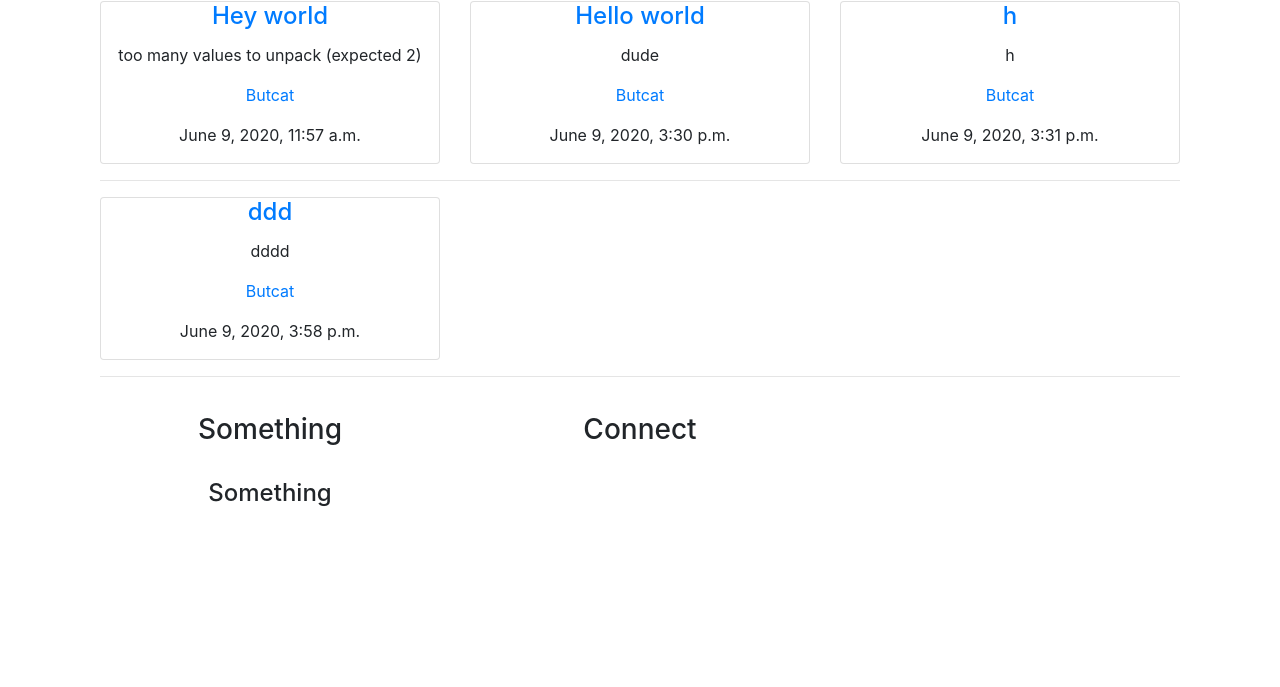
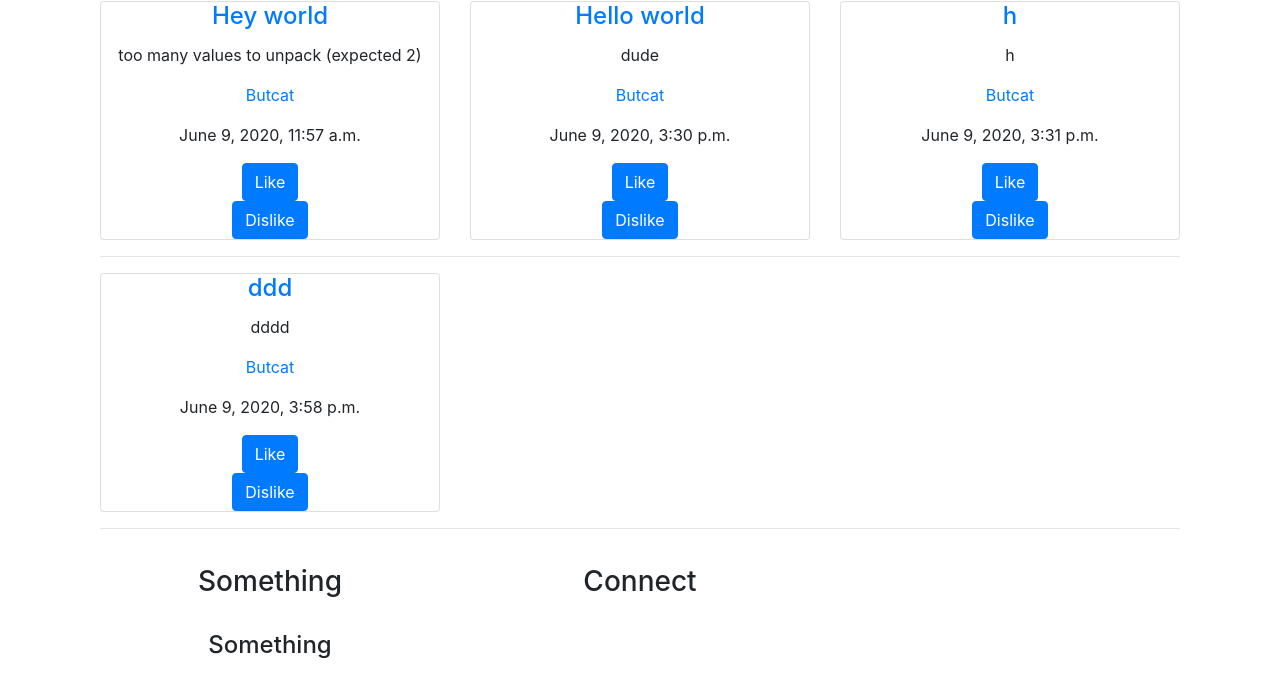
Before and after one commit to iButcat/electro, a Django app: page /groups/detail/1 in a window 1280 px wide. Shown: the part 561-1248 px from the top of the page. Before the commit the page ends 1067 px from the top, so only its background shows below. Run offline with Django 3.2, Linux system fonts and the light colour scheme; data comes from the database, SQL or seed files in the repository; some libraries are stand-ins or nearby versions.

Commit message:
add like/dislike button

```diff
--- a/electro_project/groups/templates/group/detail_group.html
+++ b/electro_project/groups/templates/group/detail_group.html
@@ -64,8 +64,19 @@
                               <h4 class="card-title"><a href="{% url 'posts:detail' post.pk %}">{{ post.title }}</a></h4>
                                <p class="card-text">{{ post.content }}</p>
                                <p><a href="{% url 'groups:redirect' post.user.pk %}">{{ post.user }}</a></p>
-
                                <p>{{ post.date_post }}</p>
+                               <form action="{% url 'posts:like' post.pk %}" method="POST">
+                        		    {% csrf_token %}
+                        		    <button type="submit" name="post_id" value="{{ post.id }}" class="btn btn-primary">
+                        			    Like
+                        		    </button>
+                         	     </form>
+                               <form action="{% url 'posts:dislike' post.pk %}" method="POST">
+                       		    {% csrf_token %}
+                       		    <button type="submit" name="post_id" value="{{ post.id }}" class="btn btn-primary">
+                       			    Dislike
+                       		    </button>
+                        	    </form>
                           </div>
                       </div>
                   </div>
@@ -73,4 +84,5 @@
             {%  endfor %}
          </div>
 
+
 {% endblock %}
```
